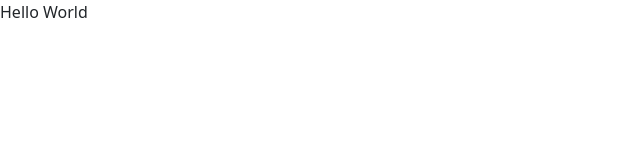
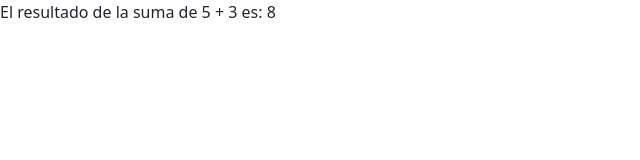
Before and after one commit to abelsanxd/PraticaJsVariable, a plain HTML site: page index.html in a window 1280 px wide. Shown: the whole page, without its empty margins (0-640 px from the left). Drawn offline with nearby package versions, Linux system fonts and the light colour scheme.

Commit message:
se hizo una suma con document write de una sola linea

```diff
--- a/index.html
+++ b/index.html
@@ -21,5 +21,5 @@
     integrity="sha384-C6RzsynM9kWDrMNeT87bh95OGNyZPhcTNXj1NW7RuBCsyN/o0jlpcV8Qyq46cDfL"
     crossorigin="anonymous"
   ></script>
-  <script src="./js/ejercicio-2.js"></script>
+  <script src="./js/ejercicio-3.js"></script>
 </html>
--- /dev/null
+++ b/js/ejercicio-3.js
@@ -0,0 +1 @@
+document.write("El resultado de la suma de 5 + 3 es: " + (3 + 5));
```
